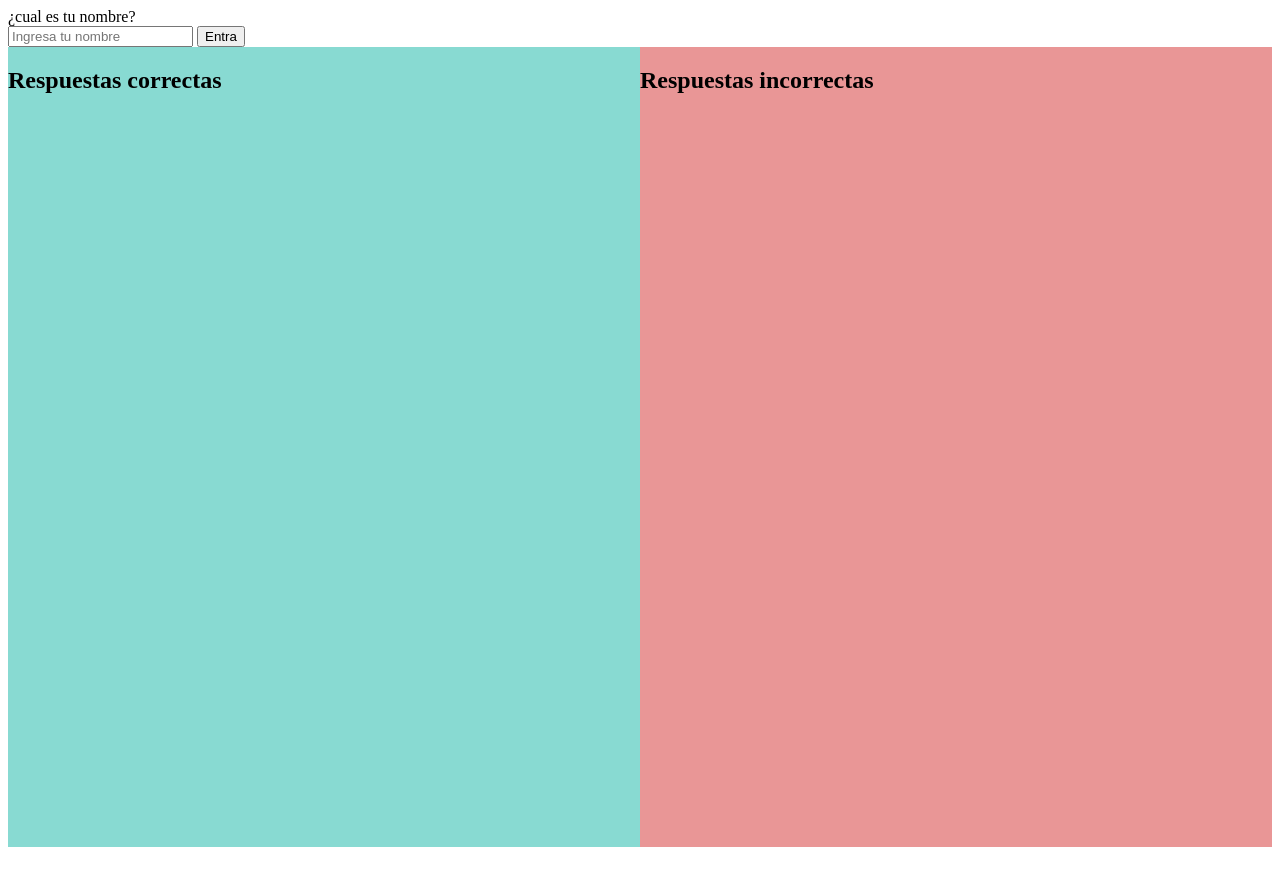
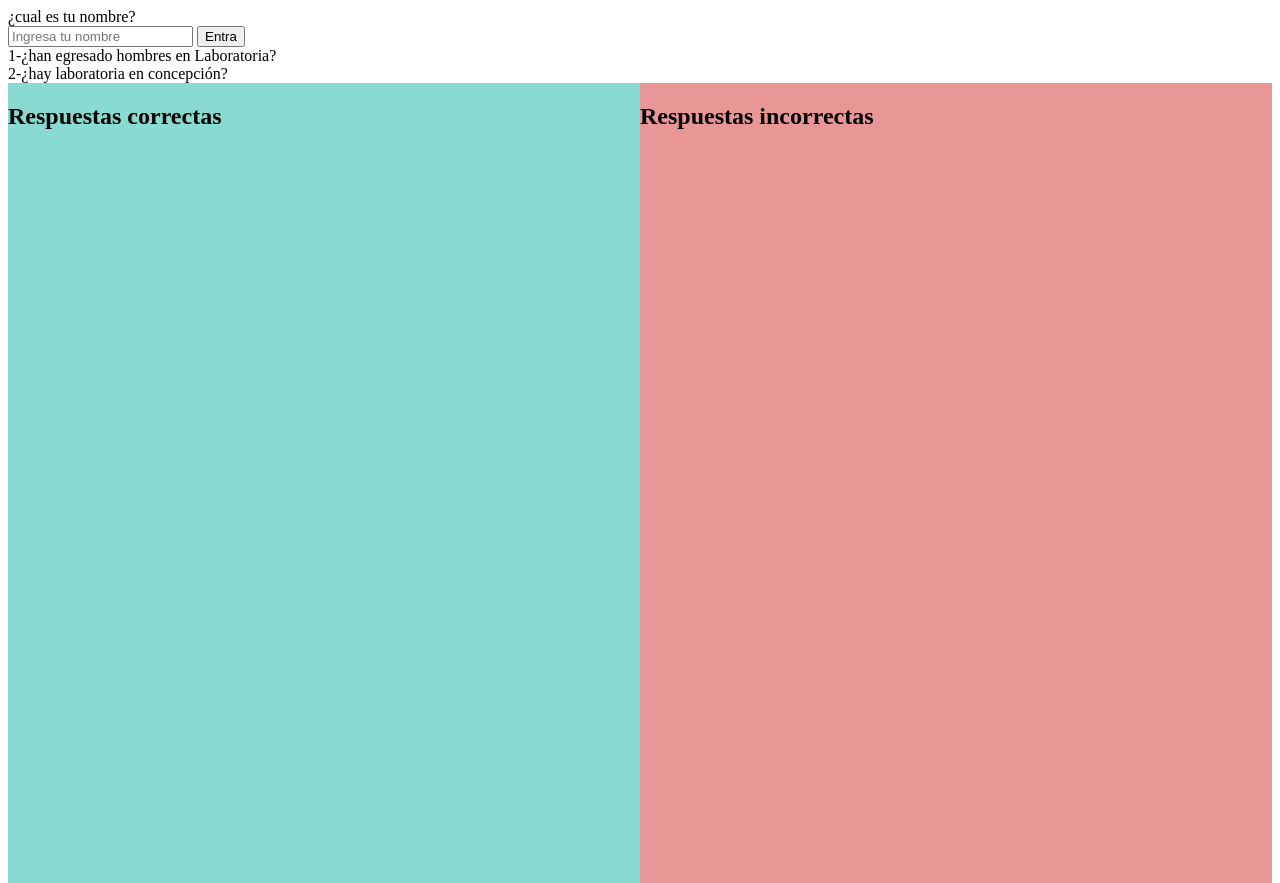
Before and after one commit to mandymandarina/Reto-semana-1, a plain HTML site: page index.html in a window 1280 px wide. Before the commit the page ends 847 px from the top, so only its background shows below. Drawn offline with Linux system fonts and the light colour scheme.

Commit message:
colocar preguntas en html, quitar prompt

```diff
--- a/index.html
+++ b/index.html
@@ -20,11 +20,17 @@
 </head>
 <body>
     <div id="upperBar">
+            <div>1-¿han egresado hombres en Laboratoria?</div>
+
+            <div>2-¿hay laboratoria en concepción?</div>
+
 
         <span id="name"></span>
     </div>
     <div id="scoreBoard">
         <div id="rightAnswers">
+
+
             <h2>Respuestas correctas</h2>
             <div id="rightAnswersText">
 
```
